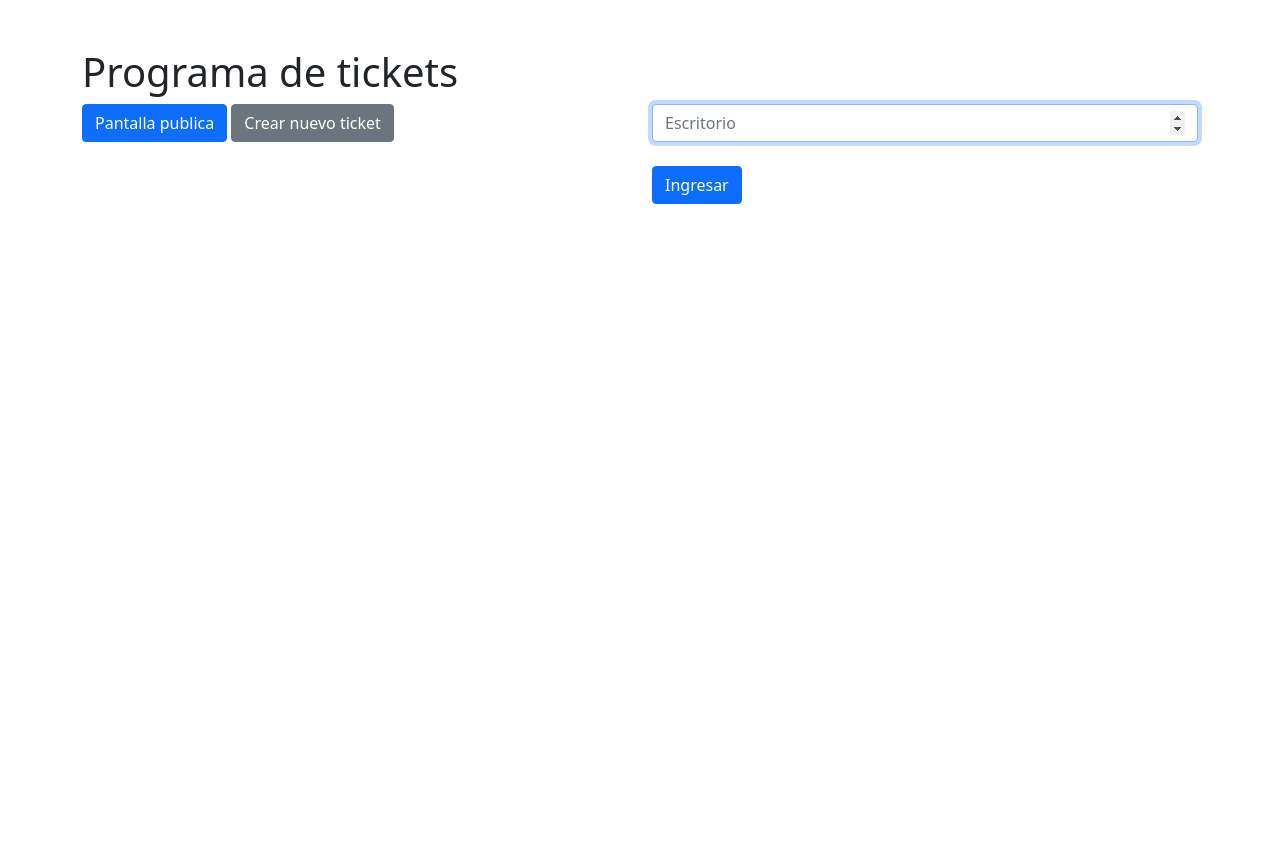
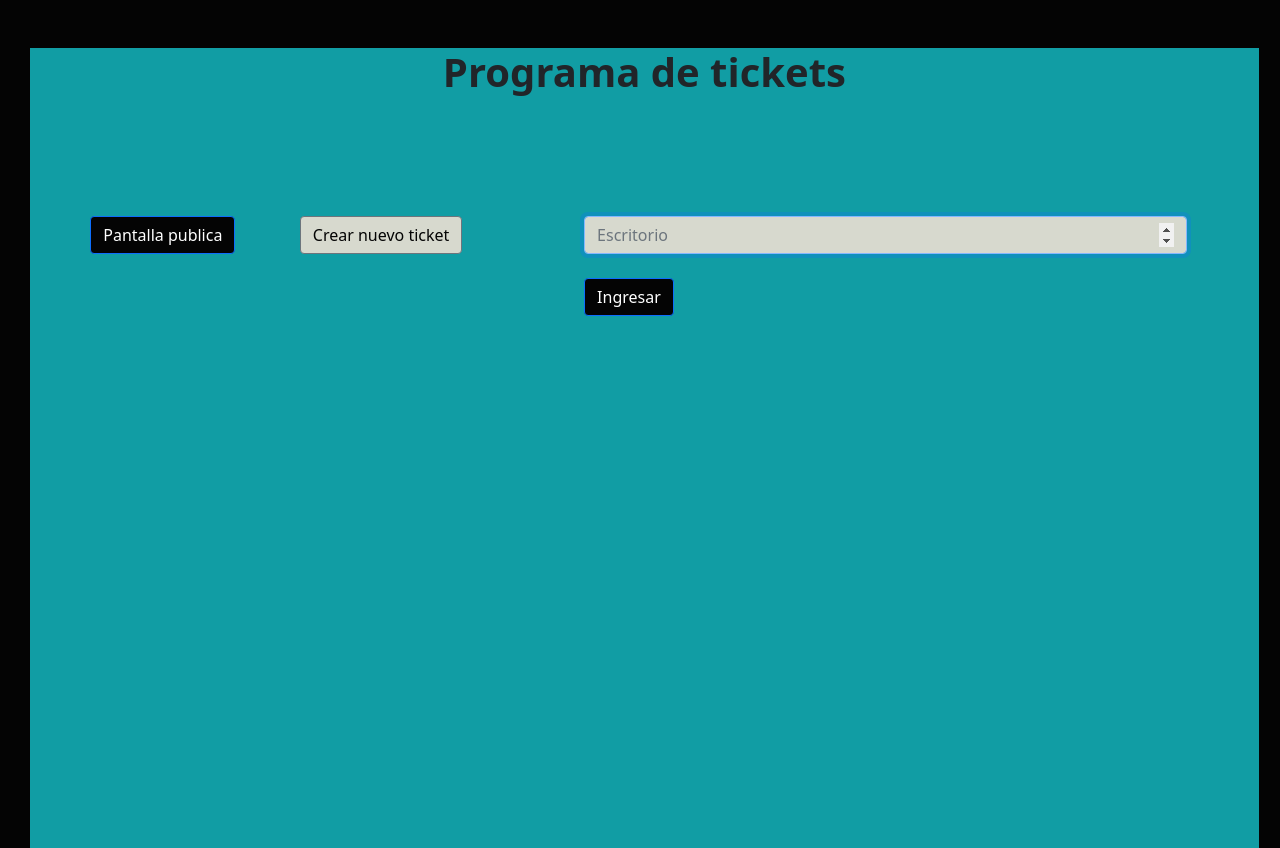
Before and after one commit to Nicoll2104/tickets, a website: page public/index.html in a window 1280 px wide. Before the commit the page ends 800 px from the top, so only its background shows below. Drawn offline with nearby package versions, Linux system fonts and the light colour scheme.

Commit message:
front-end

```diff
--- a/db/data.json
+++ b/db/data.json
@@ -1 +1 @@
-{"ultimo":7,"hoy":28,"tickets":[],"ultimos4":[{"numero":7,"escritorio":"3"},{"numero":6,"escritorio":"3"},{"numero":5,"escritorio":"3"},{"numero":4,"escritorio":"2"}]}
+{"ultimo":28,"hoy":2,"tickets":[],"ultimos4":[{"numero":28,"escritorio":"2"},{"numero":27,"escritorio":"1"},{"numero":26,"escritorio":"2"},{"numero":25,"escritorio":"2"}]}
--- a/public/css/style.css
+++ b/public/css/style.css
@@ -2,18 +2,20 @@ html,
 body {
     height: 100%;
     width: 100%;
-    background-color: #ecd47a;
-    color: rgb(255, 255, 255);
+    background-color: #040404;
+    color: #D7D9CE;
 }
 
 table {
     width: 100%;
     height: 100%;
     text-align: center;
+    color: #D7D9CE;
+    font-weight: 500;
 }
 
 .ticket-actual {
-    background-color: #eeb0b0;
+    background-color: #119DA4;
 }
 
 .ticket-actual-numero {
@@ -34,3 +36,7 @@ table {
 #lblNuevoTicket {
     font-size: 70px;
 }
+button.btn.btn-secondary.btn-lg{
+    background-color: #040404;
+    color: #D7D9CE;
+}
--- a/public/index.html
+++ b/public/index.html
@@ -6,17 +6,16 @@
     <meta name="viewport" content="width=device-width, initial-scale=1.0">
     <meta http-equiv="X-UA-Compatible" content="ie=edge">
     <title>Programa de tickets</title>
-
+    <link rel="stylesheet" href="./css/style.css">
     <link href="https://cdn.jsdelivr.net/npm/bootstrap@5.0.0-beta2/dist/css/bootstrap.min.css" rel="stylesheet"
         integrity="sha384-BmbxuPwQa2lc/FVzBcNJ7UAyJxM6wuqIj61tLrc4wSX0szH/Ev+nYRRuWlolflfl" crossorigin="anonymous">
 </head>
 
-<body class="container">
+<body class="contenedor">
     <h1 class="mt-5">Programa de tickets</h1>
 
     <div class="row">
         <div class="col-6">
-
             <a class="btn btn-primary" href="publico.html" target="_blank">Pantalla publica</a>
             <a class="btn btn-secondary" href="nuevo-ticket.html" target="_blank">Crear nuevo ticket</a>
 
@@ -42,5 +41,41 @@
     }
 
 </script>
+<style>
+    .contenedor{
+        background-color: #119DA4;
+        margin-left: 30px;
+        width: 96%;
+    }
+    h1{
+        display: flex;
+        justify-content: center;
+        font-weight:900;
+        height: 20%;
+        top: 20%;
+    }
+    a{
+        margin-left: 10%;
 
+    }
+    input , button{
+        margin-left: -12%;
+    }
+    input{
+        width: 0%;
+    }
+    .col-6{
+        width: 50%;
+    }
+    .btn.btn-primary{
+        background-color: #040404;
+    }
+    .btn.btn-secondary{
+        background-color: #D7D9CE;
+        color: #040404;
+    }
+    #escritorio{
+        background-color: #D7D9CE;
+    }
+</style>
 </html>
```
Also changed, not shown: public/escritorio.html (+32 -3 lines), public/nuevo-ticket.html (+5 -1 lines), public/publico.html (+6 -2 lines).
